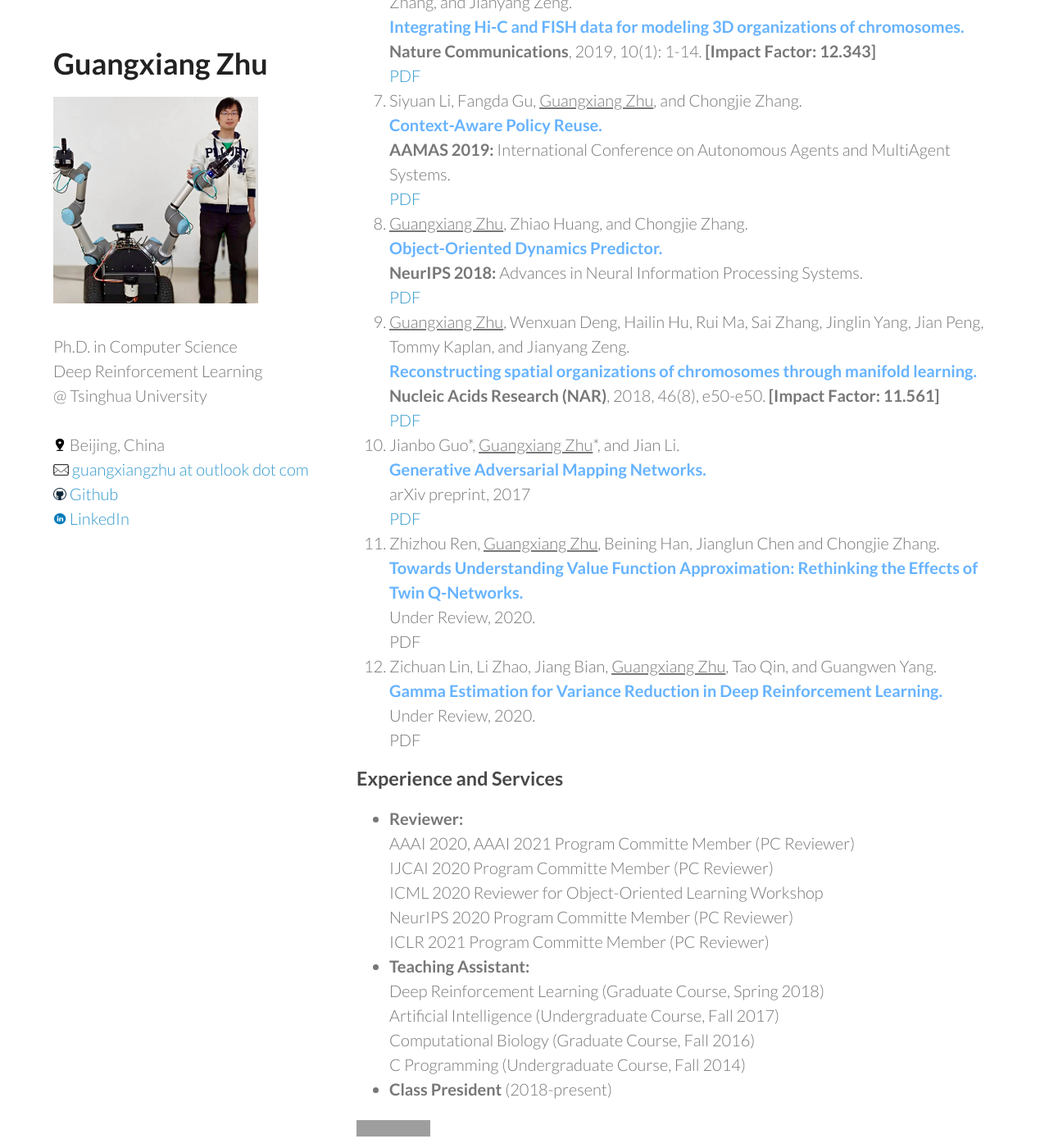
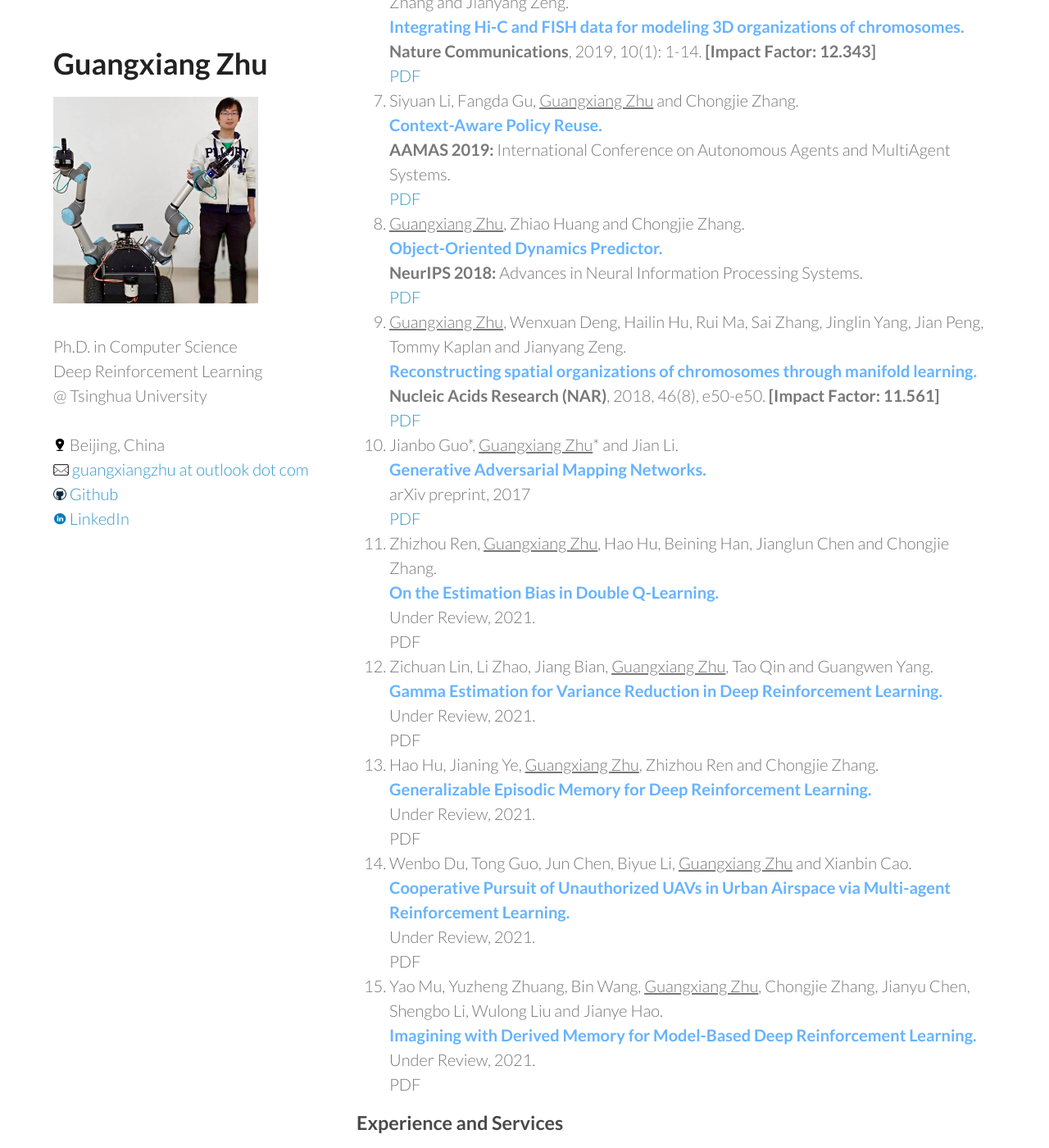
Before and after one commit to GuangxiangZhu/GuangxiangZhu.github.io, a Jekyll site: the page index.html, which Jekyll copies as it is, in a window 1280 px wide and 1400 px high, scrolled down 1568 px. Shown: the whole window at 82% size. Built offline with Jekyll 4.4.1, drawn with Linux system fonts in a browser that asks for light colours; some of the changed text lies outside the part shown; grey boxes are pictures that could not be loaded.

Commit message:
Update index.html

```diff
--- a/index.html
+++ b/index.html
@@ -86,64 +86,82 @@
           <a href="https://openreview.net/pdf?id=HkxjqxBYDB"> PDF </a>
         </li>
         <li>
-          <span class="underline">Guangxiang Zhu</span>*, Jianhao Wang*, Zhizhou Ren*, and Chongjie Zhang. <br />
+          <span class="underline">Guangxiang Zhu</span>*, Jianhao Wang*, Zhizhou Ren* and Chongjie Zhang. <br />
           <b style=color:#66b3ff;">Object-Oriented Dynamics Learning through Multi-Level Abstraction.</b> <br />
           <b>AAAI 2020: </b>Thirty-Fourth AAAI Conference on Artificial Intelligence. <br/>
           <a href="https://arxiv.org/pdf/1904.07482.pdf"> PDF </a>
         </li>
         <li>
-          Jiangjiang Xia, Haochen Li, Yanyan Kang, Chen Yu, Lei Ji, Lue Wu, Xiao Lou, <span class="underline">Guangxiang Zhu</span>, Zaiwen Wang, Zhongwei Yan, Lizhi Wang, Jiang Zhu, Pingwen Zhang, Chongping Ji, Min Chen, Yingxin Zhang, Lihao Gao, and Jiarui Han. <br />
+          Jiangjiang Xia, Haochen Li, Yanyan Kang, Chen Yu, Lei Ji, Lue Wu, Xiao Lou, <span class="underline">Guangxiang Zhu</span>, Zaiwen Wang, Zhongwei Yan, Lizhi Wang, Jiang Zhu, Pingwen Zhang, Chongping Ji, Min Chen, Yingxin Zhang, Lihao Gao and Jiarui Han. <br />
           <b style=color:#66b3ff;">Machine-Learning-Based Weather Support for 2022 Winter Olympics.</b> <br />
           <b>Advances in Atmospheric Sciences</b>, 2020. <b>[Impact Factor: 2.583]</b><br/>
           PDF
         </li>
         <li>
-          Tongyu Wang, Shangmei Zhao, <span class="underline">Guangxiang Zhu</span>, Haitao Zheng. <br />
+          Tongyu Wang, Shangmei Zhao, <span class="underline">Guangxiang Zhu</span> and Haitao Zheng. <br />
           <b style=color:#66b3ff;">A Machine Learning-Based Early Warning System for Systemic Banking Crises.</b> <br />
           <b>Applied Economics incorporating Applied Financial Economics</b>, 2020. <br/>
           PDF
         </li>
         <li>
-          Abbas Ahmed, Xuan He, Bin Zhou, <span class="underline">Guangxiang Zhu</span>, Tszshan Ma, Juntao Gao, Michael Zhang, and Jianyang Zeng. <br />
+          Abbas Ahmed, Xuan He, Bin Zhou, <span class="underline">Guangxiang Zhu</span>, Tszshan Ma, Juntao Gao, Michael Zhang and Jianyang Zeng. <br />
           <b style=color:#66b3ff;">Integrating Hi-C and FISH data for modeling 3D organizations of chromosomes.</b> <br />
           <b>Nature Communications</b>, 2019, 10(1): 1-14. <b>[Impact Factor: 12.343]</b> <br/>
           <a href="https://www.nature.com/articles/s41467-019-10005-6.pdf?origin=ppub"> PDF </a>
         </li>
         <li>
-          Siyuan Li, Fangda Gu, <span class="underline">Guangxiang Zhu</span>, and Chongjie Zhang. <br />
+          Siyuan Li, Fangda Gu, <span class="underline">Guangxiang Zhu</span> and Chongjie Zhang. <br />
           <b style=color:#66b3ff;">Context-Aware Policy Reuse.  </b> <br />
           <b>AAMAS 2019: </b>International Conference on Autonomous Agents and MultiAgent Systems. <br/>
           <a href="http://www.ifaamas.org/Proceedings/aamas2019/pdfs/p989.pdf"> PDF </a>
         </li>
         <li>
-          <span class="underline">Guangxiang Zhu</span>, Zhiao Huang, and Chongjie Zhang. <br />
+          <span class="underline">Guangxiang Zhu</span>, Zhiao Huang and Chongjie Zhang. <br />
           <b style=color:#66b3ff;">Object-Oriented Dynamics Predictor.</b> <br />
           <b>NeurIPS 2018: </b> Advances in Neural Information Processing Systems.<br/>
           <a href="http://papers.nips.cc/paper/8187-object-oriented-dynamics-predictor.pdf"> PDF </a>
         </li>
         <li>
-          <span class="underline">Guangxiang Zhu</span>, Wenxuan Deng, Hailin Hu, Rui Ma, Sai Zhang, Jinglin Yang, Jian Peng, Tommy Kaplan, and Jianyang Zeng. <br />
+          <span class="underline">Guangxiang Zhu</span>, Wenxuan Deng, Hailin Hu, Rui Ma, Sai Zhang, Jinglin Yang, Jian Peng, Tommy Kaplan and Jianyang Zeng. <br />
           <b style=color:#66b3ff;">Reconstructing spatial organizations of chromosomes through manifold learning.</b> <br />
           <b>Nucleic Acids Research (NAR)</b>, 2018, 46(8), e50-e50. <b>[Impact Factor: 11.561]</b> <br/>
           <a href="https://academic.oup.com/nar/article/46/8/e50/4835049"> PDF </a>
         </li>
         <li>
-          Jianbo Guo*, <span class="underline">Guangxiang Zhu</span>*, and Jian Li. <br />
+          Jianbo Guo*, <span class="underline">Guangxiang Zhu</span>* and Jian Li. <br />
           <b style=color:#66b3ff;">Generative Adversarial Mapping Networks.</b> <br />
           arXiv preprint, 2017 <br/>
           <a href="https://arxiv.org/pdf/1709.09820.pdf"> PDF </a>
         </li>
 
         <li>
-          Zhizhou Ren, <span class="underline">Guangxiang Zhu</span>, Beining Han, Jianglun Chen and Chongjie Zhang. <br />
-          <b style=color:#66b3ff;">Towards Understanding Value Function Approximation: Rethinking the Effects of Twin Q-Networks.</b> <br />
-          Under Review, 2020. <br/>
+          Zhizhou Ren, <span class="underline">Guangxiang Zhu</span>, Hao Hu, Beining Han, Jianglun Chen and Chongjie Zhang. <br />
+          <b style=color:#66b3ff;">On the Estimation Bias in Double Q-Learning.</b> <br />
+          Under Review, 2021. <br/>
           PDF
         </li>
         <li>
-          Zichuan Lin, Li Zhao, Jiang Bian, <span class="underline">Guangxiang Zhu</span>, Tao Qin, and Guangwen Yang. <br />
+          Zichuan Lin, Li Zhao, Jiang Bian, <span class="underline">Guangxiang Zhu</span>, Tao Qin and Guangwen Yang. <br />
           <b style=color:#66b3ff;">Gamma Estimation for Variance Reduction in Deep Reinforcement Learning.</b> <br />
-          Under Review, 2020. <br/>
+          Under Review, 2021. <br/>
+          PDF
+        </li>
+          <li>
+          Hao Hu, Jianing Ye, <span class="underline">Guangxiang Zhu</span>, Zhizhou Ren and Chongjie Zhang. <br />
+          <b style=color:#66b3ff;">Generalizable Episodic Memory for Deep Reinforcement Learning.</b> <br />
+          Under Review, 2021. <br/>
+          PDF
+        </li>
+          <li>
+          Wenbo Du, Tong Guo, Jun Chen, Biyue Li, <span class="underline">Guangxiang Zhu</span> and Xianbin Cao. <br />
+          <b style=color:#66b3ff;">Cooperative Pursuit of Unauthorized UAVs in Urban Airspace via Multi-agent Reinforcement Learning.</b> <br />
+          Under Review, 2021. <br/>
+          PDF
+        </li>
+          <li>
+          Yao Mu, Yuzheng Zhuang, Bin Wang, <span class="underline">Guangxiang Zhu</span>, Chongjie Zhang, Jianyu Chen, Shengbo Li, Wulong Liu and Jianye Hao. <br />
+          <b style=color:#66b3ff;">Imagining with Derived Memory for Model-Based Deep Reinforcement Learning. </b> <br />
+          Under Review, 2021. <br/>
           PDF
         </li>
 
```
